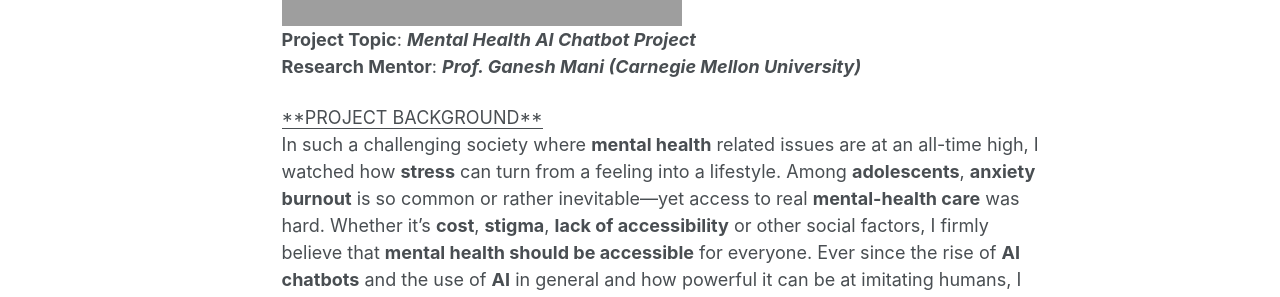
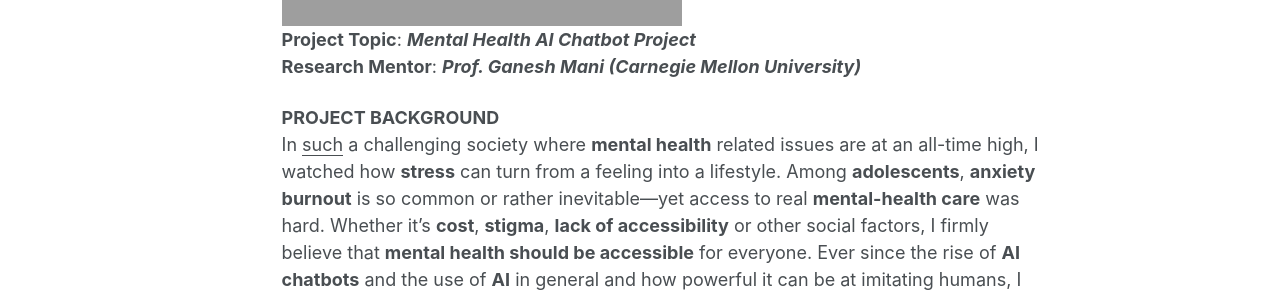
Before and after one commit to TiffanyJTFu/TiffanyTestWeb, a Jekyll site: the page built from _teaching/04-MentalHealthAIChatbotProject.md, in a window 1280 px wide and 900 px high. Shown: the part 415-712 px from the top of the window. Built offline with Jekyll 4.4.1, drawn with Linux system fonts in a browser that asks for light colours; a script that is not in the unit is left out.

```diff
--- a/_teaching/04-MentalHealthAIChatbotProject.md
+++ b/_teaching/04-MentalHealthAIChatbotProject.md
@@ -8,8 +8,8 @@ permalink: /teaching/MentalHealthAIChatbotProject
 <br>**Project Topic**: <i>**Mental Health AI Chatbot Project**</i>
 <br>**Research Mentor**: <i>**Prof. Ganesh Mani (Carnegie Mellon University)**</i>
 
-<u>**PROJECT BACKGROUND**</u>
-<br>In such a challenging society where **mental health** related issues are at an all-time high, I watched how **stress** can turn from a feeling into a lifestyle. Among **adolescents**, **anxiety burnout** is so common or rather inevitable—yet access to real **mental-health care** was hard. Whether it’s **cost**, **stigma**, **lack of accessibility** or other social factors, I firmly believe that **mental health should be accessible** for everyone. Ever since the rise of **AI chatbots** and the use of **AI** in general and how powerful it can be at imitating humans, I began with a focused question: Can accessible **AI chatbots** credibly support the **mental health** and **strain** for teens who face **cultural stigma**, **social barriers**, or **financial limits** to traditional care?
+**PROJECT BACKGROUND**
+<br>In <u>such</u> a challenging society where **mental health** related issues are at an all-time high, I watched how **stress** can turn from a feeling into a lifestyle. Among **adolescents**, **anxiety burnout** is so common or rather inevitable—yet access to real **mental-health care** was hard. Whether it’s **cost**, **stigma**, **lack of accessibility** or other social factors, I firmly believe that **mental health should be accessible** for everyone. Ever since the rise of **AI chatbots** and the use of **AI** in general and how powerful it can be at imitating humans, I began with a focused question: Can accessible **AI chatbots** credibly support the **mental health** and **strain** for teens who face **cultural stigma**, **social barriers**, or **financial limits** to traditional care?
 
 With guidance from distinguished faculty professor **Dr. Ganesh Mani (Carnegie Mellon University)**, I reviewed and analyzed a recent **mixed-methods study** comparing **human therapists** with **large-language-model responses** to **therapeutic communication** and used it as a template. I then surveyed widely available **AI systems** and built a **four-step method**:
 
```
